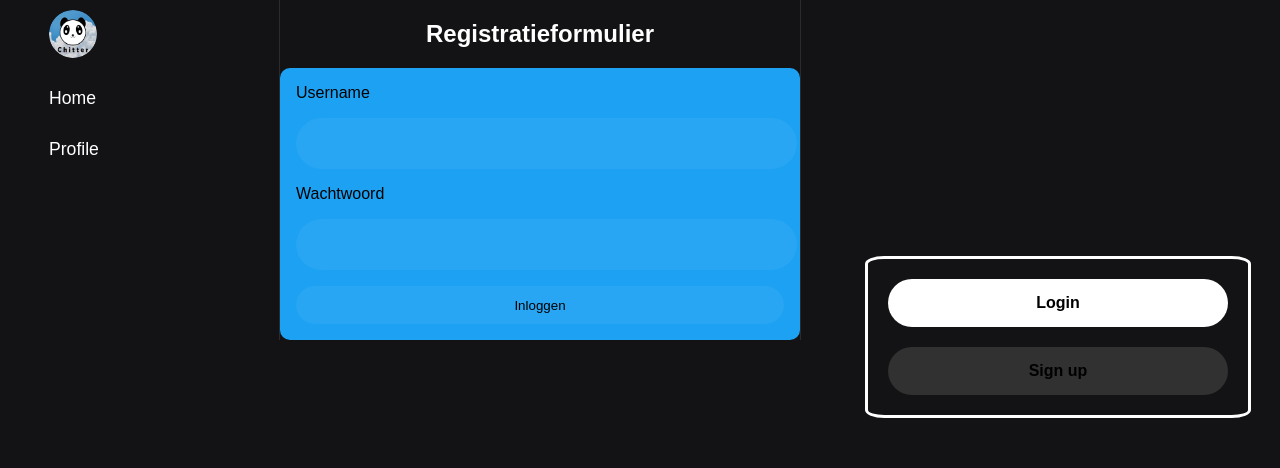
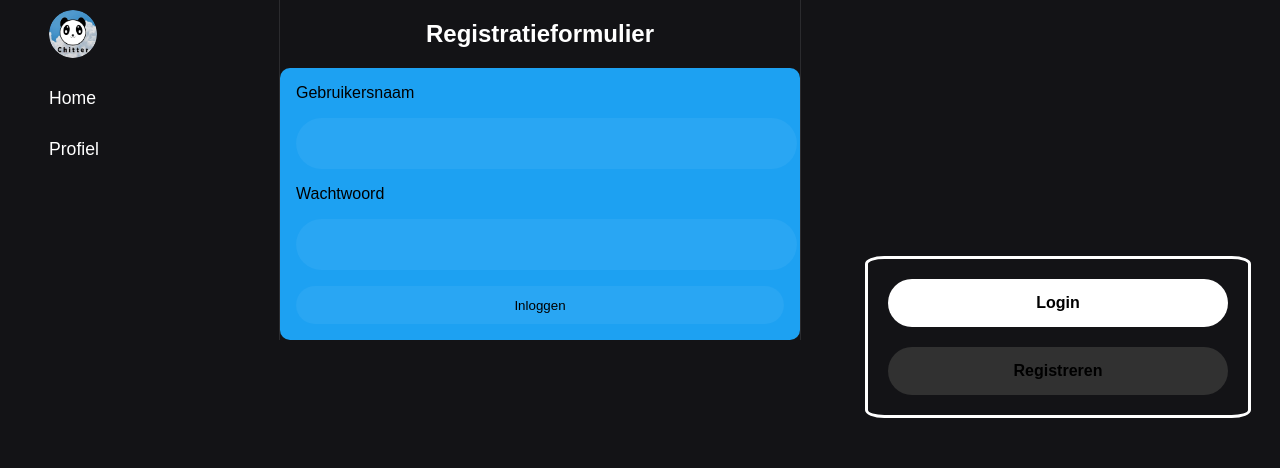
Before and after one commit to DaOlcia/chitter, a PHP site: page /inlog_formulier.php in a window 1280 px wide. Shown: the top 468 px of the page. Run offline with PHP 8.4, Linux system fonts and the light colour scheme.

Commit message:
Update inlog_formulier.php

```diff
--- a/inlog_formulier.php
+++ b/inlog_formulier.php
@@ -10,7 +10,7 @@
     <img class="logo" src="img/chitter.png" width="48px" height="48px" alt="chitterlogo">
     <ul>
       <li><a href="index.php">Home</a></li>
-      <li><a href="index.php">Profile</a></li>
+      <li><a href="index.php">Profiel</a></li>
     </ul>
     <div class="spacer"></div>
 
@@ -20,7 +20,7 @@
     <div class="feed">
     <h1>Registratieformulier</h1>
     <form action="">
-        <label for="gebruikersnaam">Username</label>
+        <label for="gebruikersnaam">Gebruikersnaam</label>
         <input type="text" id="gebruikersnaam" name="gebruikersnaam" required>
         <label for="wachtwoord">Wachtwoord</label>
         <input type="password" id="wachtwoord" name="wachtwoord" required>
@@ -29,7 +29,7 @@
     </div>
     <div class="featured">
   <a class="login" href="inlog_formulier.php">Login</a>
-  <a class="alreadysigningin" >Sign up</a>
+  <a class="alreadysigningin" >Registreren</a>
 
   </div>
 </section>
```
